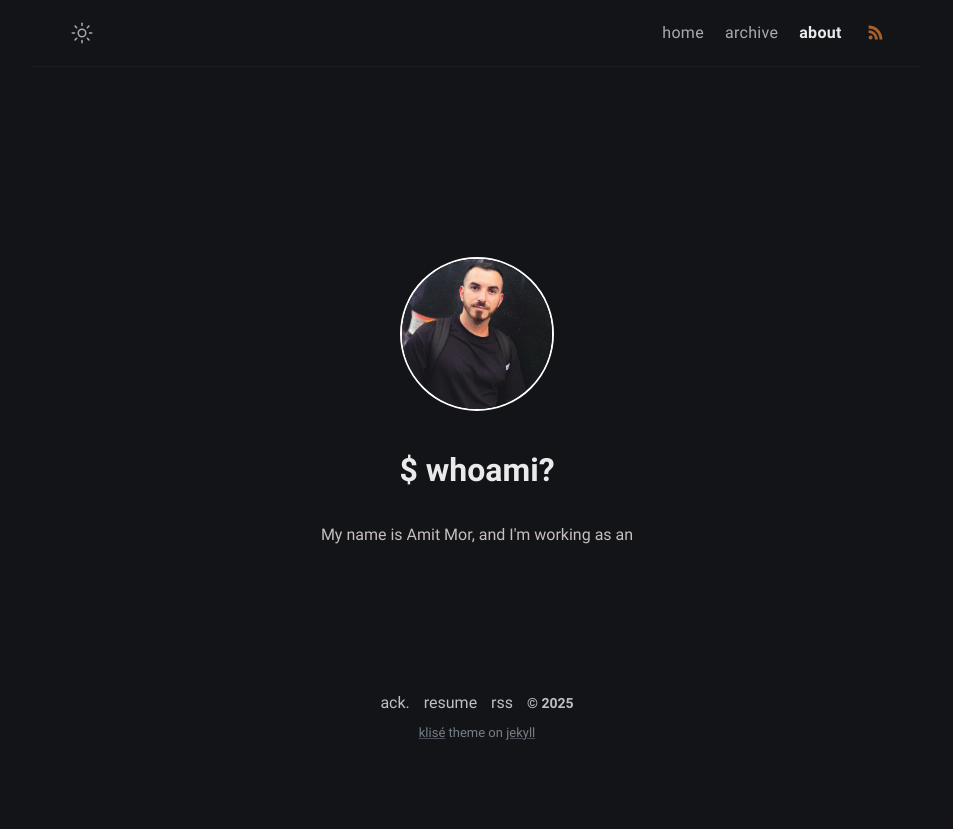
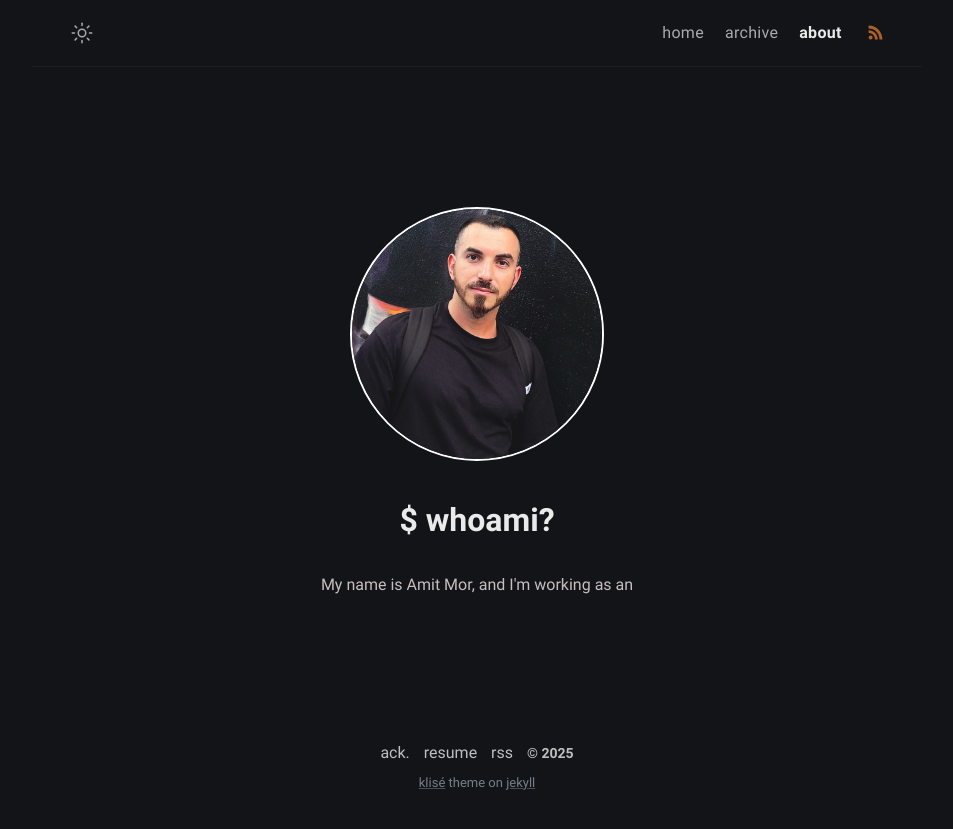
Before and after one commit to Extravenger/extravenger.github.io, a Jekyll site: the page built from about.md, in a window 1280 px wide. Shown: the top 829 px of the page, without its empty margins (163-1116 px from the left). Built offline with Jekyll 4.4.1, drawn with Linux system fonts in a browser that asks for light colours.

Commit message:
Update about.html

```diff
--- a/_layouts/about.html
+++ b/_layouts/about.html
@@ -126,7 +126,7 @@ layout: compress
 
     /* Add styling for the image with rounded edges */
     .profile-image {
-      max-width: 150px; /* Adjust the size as needed */
+      max-width: 250px; /* Adjust the size as needed */
       height: auto;
       margin-bottom: 20px; /* Adds space between the image and text */
       border-radius: 50%; /* This makes the image round */
```
